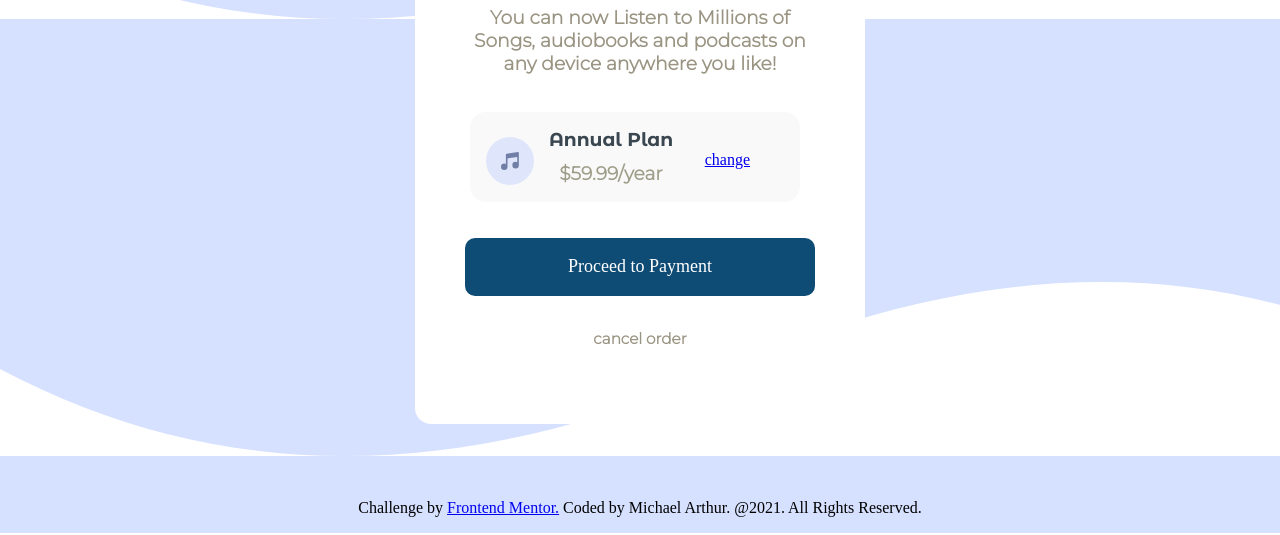
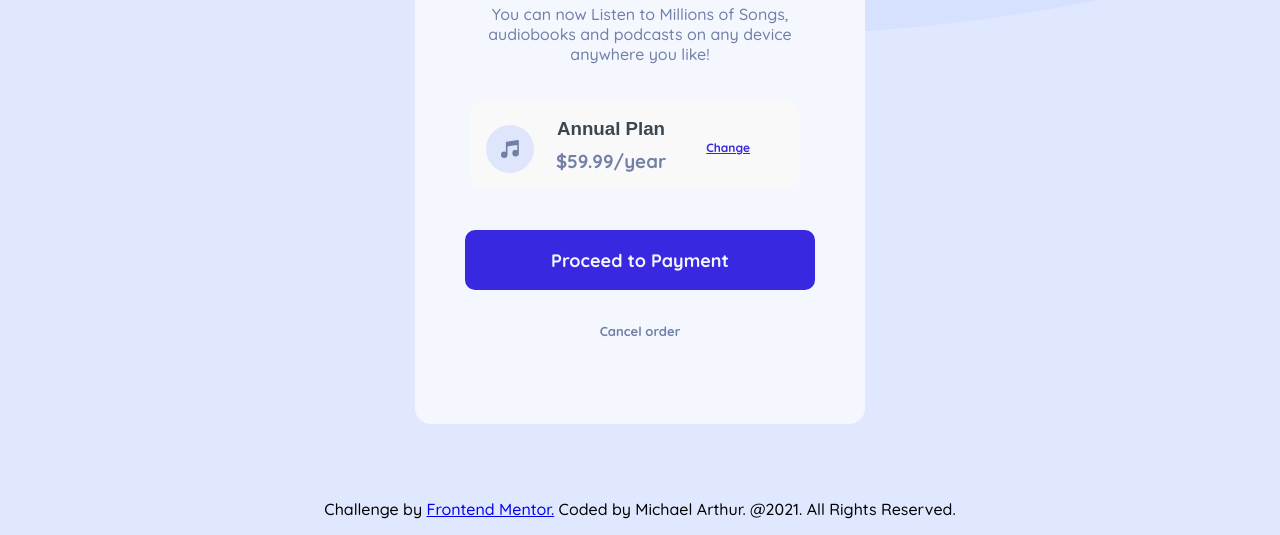
Before and after one commit to mikedev12/ordersummary, a plain HTML site: page index.html in a window 1280 px wide. Shown: the part 418-953 px from the top of the page. Drawn offline with Linux system fonts and the light colour scheme.

Commit message:
Feedback and somethings fixed

```diff
--- a/css/styles.css
+++ b/css/styles.css
@@ -1,6 +1,27 @@
+/*
+I recommed to use containers and display like flexbox and grid,
+so you can be familiarize with frameworks like bootstrap and
+you can reuse your code.
+
+(You use the positions very well, congrats)
+*/
+
+/*
+Also follow the Style Guide so we can get close to the desing
+I left you a link where yo can convert HSV to RGB and to HEX:
+- https://www.rapidtables.com/convert/color/hsv-to-rgb.html
+*/
+
+/*
+I recommed you to develop and design mobile first,
+remember that most of the times users enter to your
+website from their smartphones.
+*/
+
+
 /*--------body starts-------*/
 
-h1 {
+/* h1 {
   font-family: 'Montserrat Alternates', sans-serif;
 }
 
@@ -13,13 +34,20 @@ h3{
 p{
   font-family: 'Montserrat', sans-serif '700';
 }
+*/
+
+body {
+  font-family: 'Quicksand', sans-serif; /*With this rule you add the font Quicksand to all your document*/
+}
+
 
 /*--------body ends ---------*/
 /*-------- start class ----------*/
 
 /**------> bottom-container styling----->***/
 .bottom-container {
-  background-color: rgb(255,255,255);
+  /* background-color: rgb(255,255,255);*/
+  background-color: hsl(225, 100%, 98%);
   height: 500px;
   width: 450px;
   padding-top: 30px;
@@ -41,15 +69,39 @@ p{
   height: 350px;
   width: 350px;
   margin: inherit;
-  color: #9E9D89;
+  /* color: #9E9D89; */
+  color: hsl(224, 23%, 55%);
+  /*Try to use the colors of the design guide*/
 }
 .h3-1{
-  color: #9A9483;
+  /* color: #9A9483; */
+  font-weight: 500;
+  /*Try to use a weight similar to the desing*/
+  color: hsl(224, 23%, 55%);
+  /*Try to use the colors of the design guide*/
+}
+
+.title-one {
+  font-weight: 500;
+  color: hsl(224, 23%, 55%);
 }
 .underline {
   position: absolute;
   right:50px;
   bottom: 35px;
+}
+
+.underline a {
+  /*Try to use the style guide*/
+  color: hsl(245, 75%, 52%);
+  font-weight: 700;
+  font-size: 12px;
+}
+
+.underline a:hover { /*With the pseudo class :hover you tell css that when the user have the cursor on the element change the rules for the ones youre going to write below*/
+  /*This is part of the requierments of the challenge*/
+  text-decoration: none;
+  color: hsl(245, 75%, 65%);
 }
 .Annual {
   line-height: 15px;
@@ -79,8 +131,10 @@ p{
 /***---------> background color,text color, border-radius and padding
 of proceed to payment bottom ---------->***/
 .proceed {
-  background-color: #0F4C75;
+  /* background-color: #0F4C75; */
+  background-color: hsl(245, 75%, 52%);
   color: #ffffff;
+  font-weight: 700;
   padding: 0.5px;
   border-radius: 10px;
   font-size: 18px;
@@ -89,7 +143,13 @@ of proceed to payment bottom ---------->***/
 /***<------- cancel order sizing -------->***/
 .cancel-order {
   font-size: 13px;
+  font-weight: 700;
 }
 .black, .price {
 margin-right: 3rem;
 }
+/*
+
+I hope it help you. I'm still learnig but those where my recomendations.
+
+*/
--- a/index.html
+++ b/index.html
@@ -6,18 +6,34 @@
   <title>Frontendmentor | Hub</title>
   <link rel="stylesheet" href="css/styles.css">
   <link rel="icon" href="images/favicon-32x32.png">
+  <!-- The font that the stule-guide.ms recomend us to use -->
   <link rel="preconnect" href="https://fonts.googleapis.com">
   <link rel="preconnect" href="https://fonts.gstatic.com" crossorigin>
-  <link href="https://fonts.googleapis.com/css2?family=Montserrat+Alternates:wght@700&family=Montserrat:wght@300&display=swap" rel="stylesheet">
-  <style>
+  <link href="https://fonts.googleapis.com/css2?family=Quicksand:wght@300;500;700&display=swap" rel="stylesheet">
+
+  <style> /*You should use this rules in your css file*/
     body {
+      background-color: hsl(225, 100%, 94%); /*You also need to add the background color (It is in style-guide.md file)*/
       background-image: url("images/pattern-background-desktop.svg");
+      background-size: cover; /*We tell css to cover the background with the image*/
+      background-repeat: no-repeat; /*So you don't repeat the image*/
+      background-position-y: -500px;
       text-align: center;
+
     }
   </style>
 </head>
 
 <body>
+  <!--
+    Try to get all your content in one container
+    that will make many things easier for you, belive me.
+
+    You can use something like:
+    <div class="container">
+      Content here.
+    </div>
+   -->
   <div class="top-container">
     <img class="hero-icon" src="images/illustration-hero.svg" alt="hero-icon">
   </div>
@@ -27,9 +43,20 @@
 
     </div>
     <div class="songs">
-      <h3 class="h3-1">You can now Listen to Millions of Songs, audiobooks and podcasts on
+      <!-- Try not use semantic labels like <h> when you don't need to  -->
+      <!--
+        Also instead of use "h3-1" as your class you can try: "title-one" or
+        "title title-one" (So you can give general styles to the class title
+        and specific for title-one)
+
+      -->
+      <!-- <h3 class="h3-1">You can now Listen to Millions of Songs, audiobooks and podcasts on
         any device anywhere you like!
-      </h3>
+      </h3> -->
+      <p class="title-one">
+        You can now Listen to Millions of Songs, audiobooks and podcasts on
+        any device anywhere you like!
+      </p>
       <br>
       <div class="">
 
@@ -37,21 +64,33 @@
           <div class="music-icon">
             <img src="images/icon-music.svg" alt="music-icon">
           </div>
+          <!--
+            Again instead of use one class per element you can use a general
+            class to apply them the same values you need for them.
+           -->
           <h3 class="black">Annual Plan </h3>
           <div class="price">
             <h3> $59.99/year</h3>
           </div>
           <div class="underline">
-            <a href="#">change</a>
+            <a href="#">Change</a>
           </div>
         </div>
         <br> <br>
         <div class="proceed">
-          <p> <a href="#" style="text-decoration: none; color: #ffffff;"> Proceed to Payment</a></p>
+          <p>
+            <!-- Try to add these style rules on your CSS file -->
+            <a href="#" style="text-decoration: none; color: hsl(225, 100%, 98%);"> Proceed to Payment</a>
+          </p>
         </div>
         <br>
         <div class="cancel-order">
-          <h3> <a href="#" style="text-decoration: none; color: #9A9483;">cancel order</a></h3>
+          <!-- Try not use semantic labels like <h> when you don't need to  -->
+          <!-- <h3> <a href="#" style="text-decoration: none; color: #9A9483;">Cancel order</a></h3> -->
+          <p>
+            <!-- Try to add these style rules on your CSS file -->
+            <a href="#" style="text-decoration: none; color: hsl(224, 23%, 55%);">Cancel order</a>
+          </p>
         </div>
 
 
@@ -67,3 +106,7 @@
 </body>
 
 </html>
+ <!--
+   I hope it help you. I'm still learnig but those where my recomendations.
+   My repo: https://github.com/emilunageo/order-summary
+  -->
```
